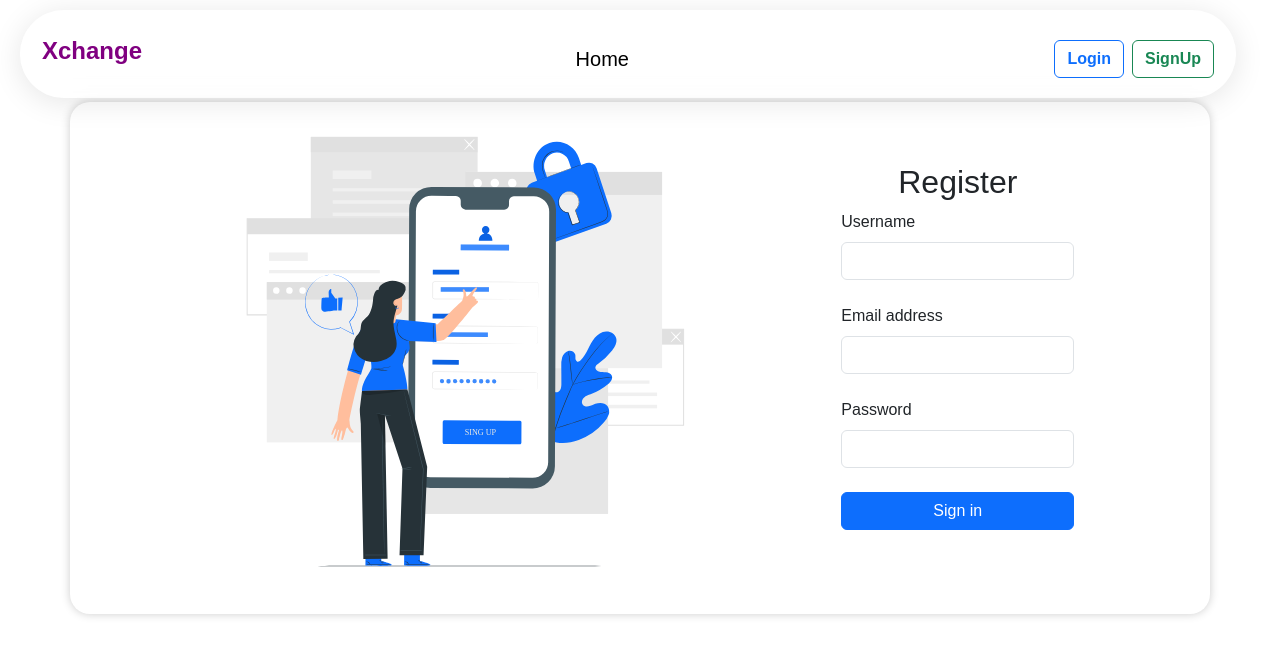
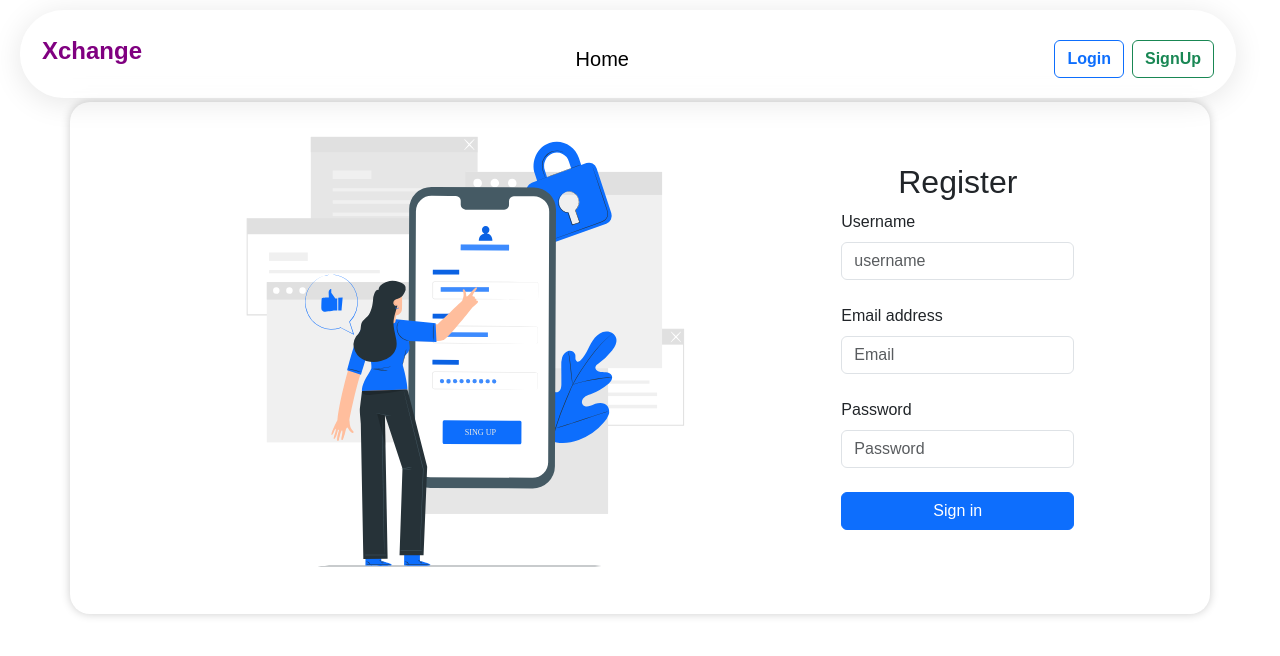
Before and after one commit to divy-arun-mav/Recursion_5--Tech4Stack-, a React (Create React App) app in the folder frontend/: page /register in a window 1280 px wide. Shown: the top 656 px of the page. Built offline with nearby package versions, Linux system fonts and the light colour scheme.

Commit message:
Added Firebase token

```diff
--- a/frontend/src/Components/Login.jsx
+++ b/frontend/src/Components/Login.jsx
@@ -2,12 +2,31 @@
 import React, { useEffect, useState } from 'react'
 import { useAuth } from './store/auth'
 import { useNavigate } from 'react-router-dom';
+import { messaging } from "./firebase";
+import { getToken } from "firebase/messaging";
 
 const Login = () => {
     const {storeTokenInLS,connectWallet} = useAuth();
     const [password,setPassword] = useState('');
     const [mail,setMail] = useState('');
     const navigate = useNavigate();
+
+    const [deviceToken, setDeviceToken] = useState('');
+
+    async function requestPermission() {
+        const permission = await Notification.requestPermission();
+        if (permission === "granted") {
+            const dtoken = await getToken(messaging, {
+                vapidKey:
+                    "BGB_y7Y1bn2cNClO6RfDBOlI_Yh1gF3XEqu_3PVwyTwpiYmn1gvRIrKtiQTn08j62_RYzWCF4ik5x7taEKrz0y4",
+            });
+            setDeviceToken(dtoken);
+            console.log(dtoken)
+        } else if (permission === "denied") {
+            alert("You denied for the notification");
+        }
+    }
+
     const handleSubmit = async (e) => {
         e.preventDefault();
         if (!password || !mail) {
@@ -15,7 +34,7 @@ const Login = () => {
         }
 
         try {
-            const response = await fetch(`http://localhost:8000/login`, {
+            const response = await fetch(`http://localhost:8000/login?deviceToken=${deviceToken}`, {
                 method: "post",
                 headers: {
                     "Content-Type": "application/json",
--- a/frontend/src/Components/Register.jsx
+++ b/frontend/src/Components/Register.jsx
@@ -1,28 +1,95 @@
-import React from 'react'
+import React, { useEffect, useState } from 'react'
 import svg1 from '../assets/mobile-register.svg';
-import { Link } from 'react-router-dom';
+import { Link, useNavigate } from 'react-router-dom';
+import { useAuth } from './store/auth';
 
 const Register = () => {
+
+    const { storeTokenInLS } = useAuth();
+    const navigate = useNavigate();
+    const [username, setUserName] = useState("");
+    const [password, setPassword] = useState("");
+    const [mail, setMail] = useState("");
+
+
+    const handleSubmit = async (event) => {
+        event.preventDefault();
+        if (!username || !password || !mail) {
+            return alert("All Fields Are Required!!!");
+        }
+
+
+        try {
+            const response = await fetch("http://localhost:8000/register", {
+                method: "post",
+                headers: {
+                    "Content-Type": "application/json",
+                },
+                body: JSON.stringify({
+                    username: username,
+                    password: password,
+                    email: mail,
+                }),
+            });
+
+            if (response.status === 200) {
+                const res_data = await response.json();
+                console.log("response from server ", res_data);
+                storeTokenInLS(res_data.token);
+                alert("Registration Successfull !!!");
+                navigate("/login");
+            } else {
+                console.log(response);
+            }
+        }
+        catch (error) {
+            alert(error);
+        }
+    }
+
     return (
         <>
             <div className="container col-3 d-flex" style={{ marginTop: "8%", border: "0px solid grey", borderRadius: "20px", boxShadow: "0 0 10px rgba(0, 0, 0, 0.2)" }}>
                 <img src={svg1} style={{ width: "40vw" }} />
-                <form>
+                <form id="registerForm" onSubmit={handleSubmit}>
                     <h2 className='text-center'>Register</h2>
                     <div class="form-outline mb-4">
                         <label class="form-label" for="form2Example1">Username</label>
-                        <input type="email" id="form2Example1" class="form-control" />
+                        <input
+                            type="text"
+                            name="username"
+                            id="username"
+                            placeholder="username"
+                            value={username}
+                            onChange={(e) => setUserName(e.target.value)}
+                            required
+                            class="form-control" />
                     </div>
                     <div class="form-outline mb-4">
                         <label class="form-label" for="form2Example1">Email address</label>
-                        <input type="email" id="form2Example1" class="form-control" />
+                        <input type="text"
+                            name="email"
+                            id="email"
+                            placeholder="Email"
+                            value={mail}
+                            onChange={(e) => setMail(e.target.value)}
+                            class="form-control"
+                            required />
                     </div>
                     <div class="form-outline mb-4">
                         <label class="form-label" for="form2Example2">Password</label>
-                        <input type="password" id="form2Example2" class="form-control" />
+                        <input
+                            type="password"
+                            name="password"
+                            id="password"
+                            placeholder="Password"
+                            value={password}
+                            onChange={(e) => setPassword(e.target.value)}
+                            required
+                            class="form-control" />
                     </div>
 
-                    <button type="button" class="btn btn-primary btn-block mb-4">Sign in</button>
+                    <button type="submit" class="btn btn-primary btn-block mb-4">Sign in</button>
                 </form>
             </div>
             <style>{`
--- a/frontend/src/Components/store/auth.jsx
+++ b/frontend/src/Components/store/auth.jsx
@@ -95,7 +95,7 @@ export const AuthProvider = ({ children }) => {
 
 
     return (
-        <AuthContext.Provider value={{ address, connectWallet, isLoggedIn,LogoutUser,storeTokenInLS }}>
+        <AuthContext.Provider value={{ address, connectWallet, isLoggedIn,LogoutUser,storeTokenInLS,user,setUser }}>
             {children}
         </AuthContext.Provider>
     );
```
Also changed, not shown: 2 other files (tests, documents, lock files or other folders).
